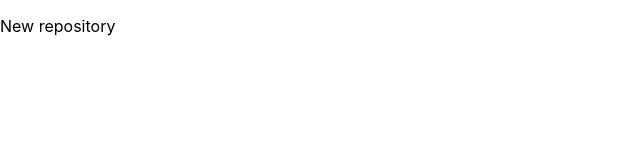
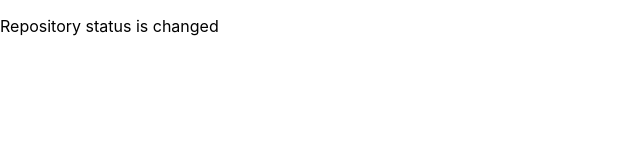
Before and after one commit to AishwaryaSubash/learn-git, a React (Create React App) app: page / in a window 1280 px wide. Shown: the top 160 px of the page, without its empty margins (0-640 px from the left). Built offline with nearby package versions, Linux system fonts and the light colour scheme.

Commit message:
new change

```diff
--- a/src/App.js
+++ b/src/App.js
@@ -4,7 +4,7 @@ import "./App.css";
 function App() {
   return (
     <div className="App">
-      <p>New repository</p>
+      <p>Repository status is changed</p>
     </div>
   );
 }
```
